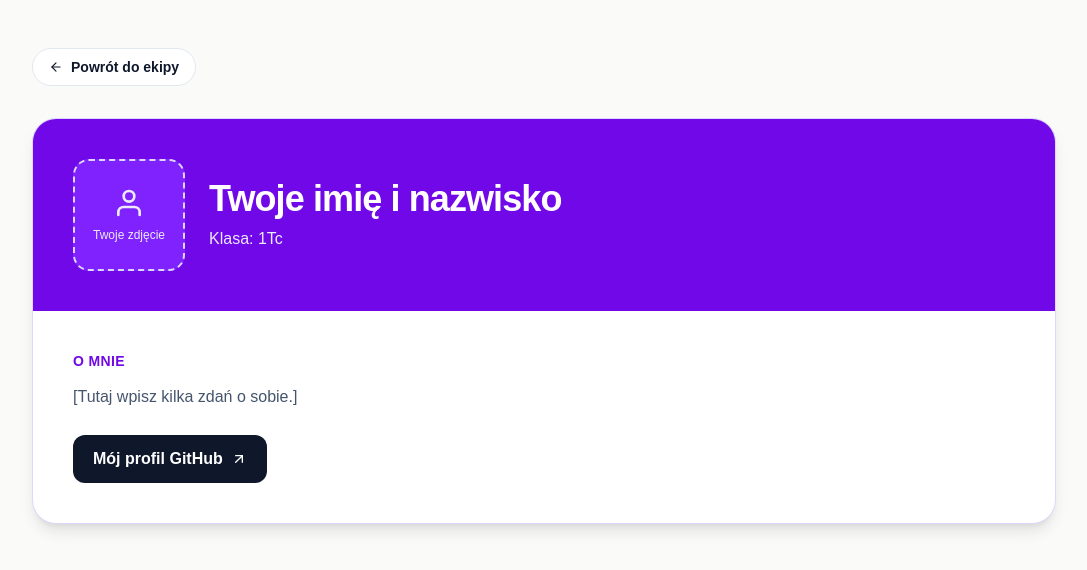
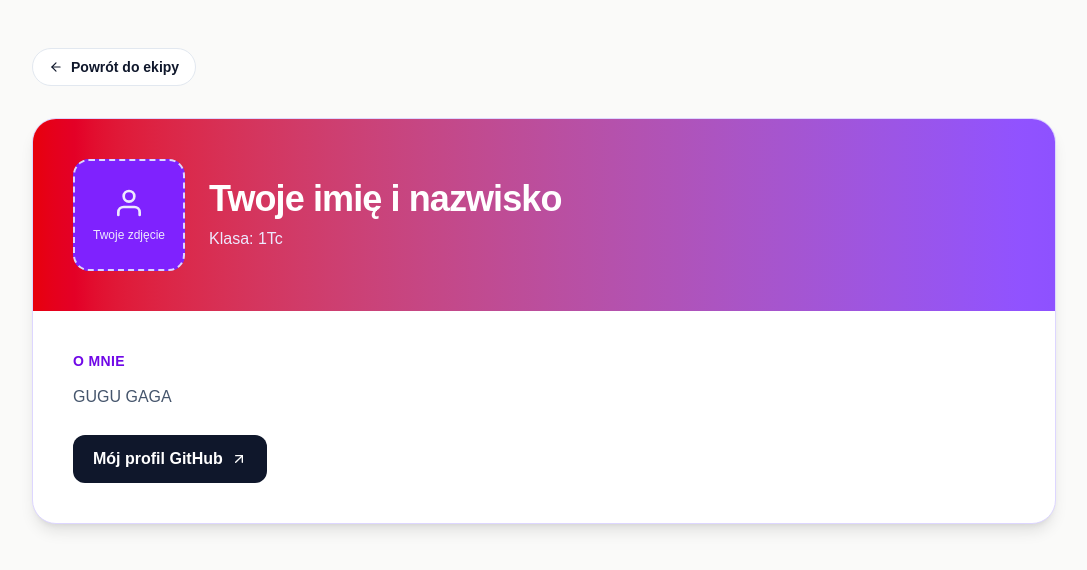
Before and after one commit to kmarszalek-zst/warsztaty-kodowania, a Next.js app: page /1tc-antoni-byczek in a window 1280 px wide. Shown: the top 570 px of the page, without its empty margins (96-1183 px from the left). Built offline with nearby package versions, Linux system fonts and the light colour scheme.

Commit message:
Dodano Dane ucznia

```diff
--- a/src/app/1tc-antoni-byczek/page.js
+++ b/src/app/1tc-antoni-byczek/page.js
@@ -1,6 +1,6 @@
 import { FiUser } from "react-icons/fi";
 import ProfileLayout from "../../components/general/ProfileLayout";
-import StudentDetails from "../../components/klasa-imie-nazwisko/StudentDetails";
+import StudentDetails from "../../components/1tc-antoni-byczek/StudentDetails";
 
 export const metadata = {
   title: "Wizytówka ucznia — Twoje imię i nazwisko — ZST Koduj",
@@ -12,7 +12,7 @@ export default function StudentTemplatePage() {
   return (
     <ProfileLayout>
       <article className="mt-8 overflow-hidden rounded-3xl border border-violet-200 bg-white shadow-lg">
-        <div className="bg-violet-700 p-8 text-white sm:p-10">
+        <div className="bg-gradient-to-r from-red-600 to-violet-500 p-8 text-white sm:p-10">
           <div className="flex flex-col gap-6 sm:flex-row sm:items-center">
             <div
               aria-label="Miejsce na zdjęcie ucznia"
--- a/src/components/klasa-imie-nazwisko/StudentDetails.js
+++ b/src/components/1tc-antoni-byczek/StudentDetails.js
@@ -7,7 +7,8 @@ export default function StudentDetails() {
         O mnie
       </h2>
       <p className="mt-3 leading-7 text-slate-600">
-        [Tutaj wpisz kilka zdań o sobie.]
+        GUGU GAGA
+
       </p>
       <a
         href="https://github.com/twoj-login"
```
